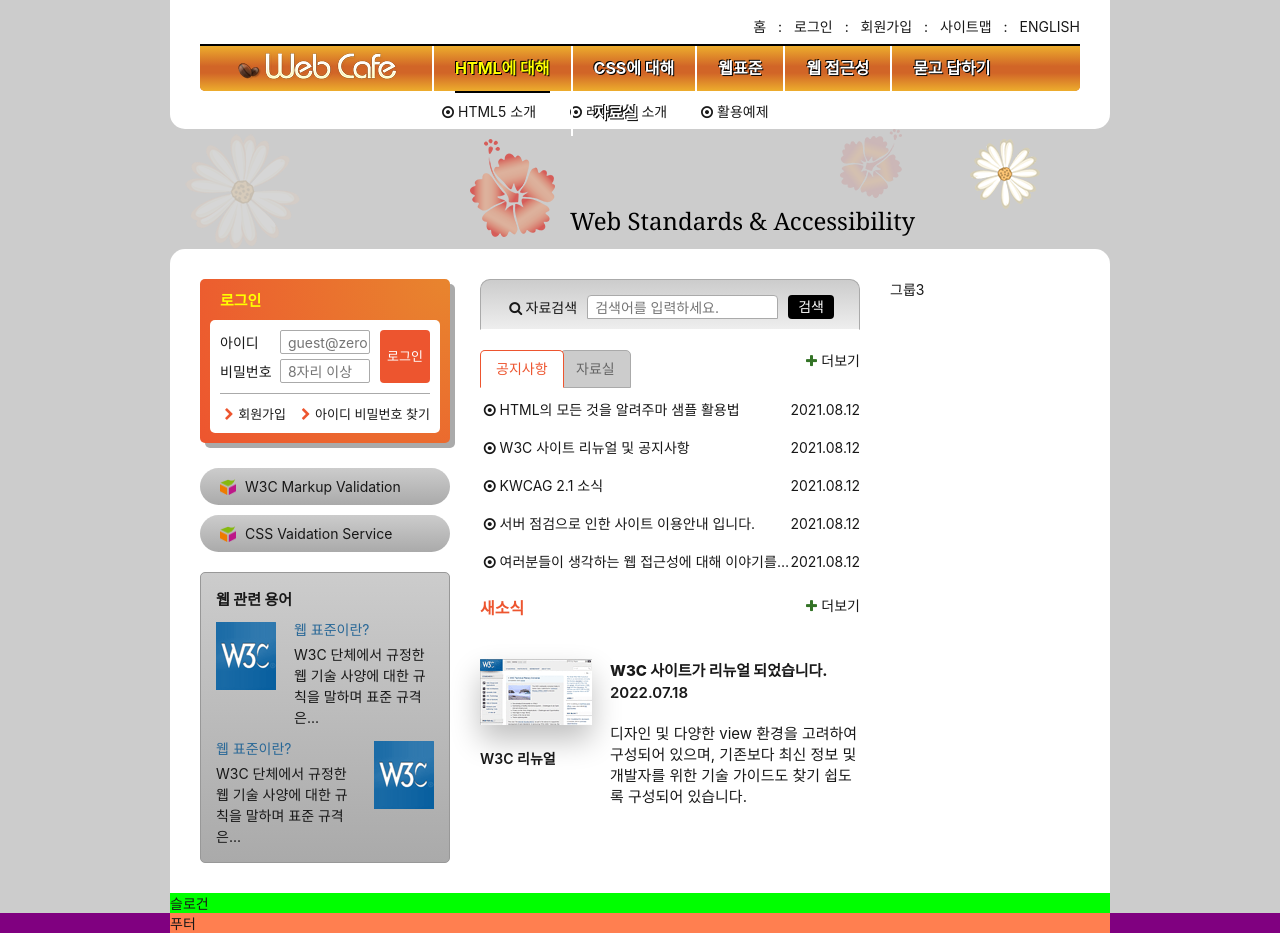
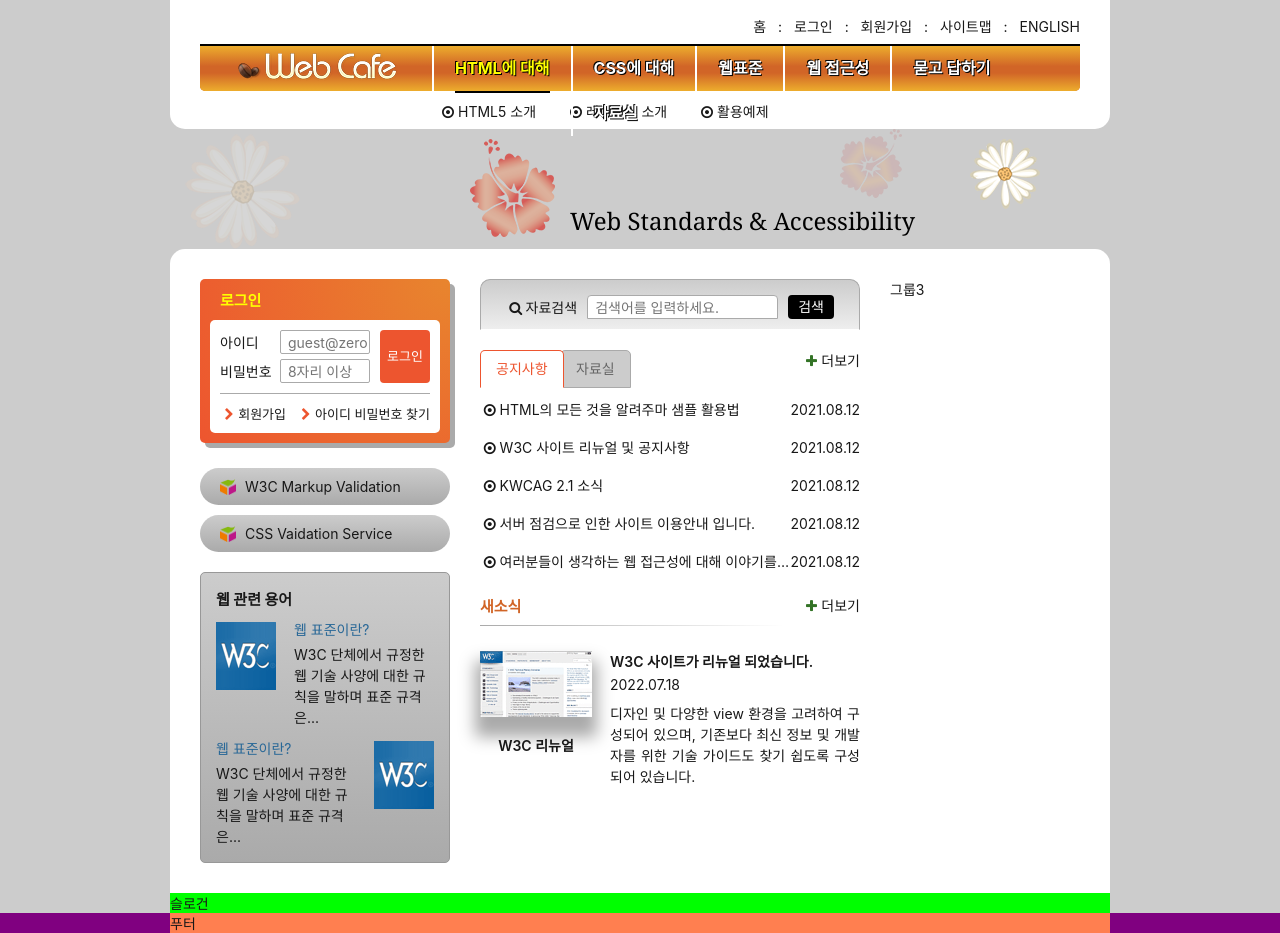
Before and after one commit to nalsae/HTML-CSS_Study, a website: page HTML5/index.html in a window 1280 px wide. Drawn offline with Linux system fonts and the light colour scheme; a web font is replaced by a local one.

Commit message:
새소식 마크업 및 디자인 완성

```diff
--- a/HTML5/css/index.css
+++ b/HTML5/css/index.css
@@ -526,7 +526,8 @@ body{
   padding: 8px;
 }
 
-.board-more::before{
+/* 공지사항, 자료실, 새소식, 인기 사이트 더보기 링크 웹폰트 글자 색상 일괄 적용 */
+.more::before {
   color: hsla(110, 50%, 30%, 1);
 }
 
@@ -566,68 +567,65 @@ body{
   margin-top: 20px;
 }
 
+.news::before{
+  content: "";
+  position: absolute;
+  top: 30px;
+  left: 0;
+  width: 80%;
+  height: 1px;
+  background: #aaa linear-gradient(to right, #aaa, #fff);
+}
+
 .news-title{
-  margin-bottom: 20px;
-  font-size: 1.6rem;
-  font-weight: 800;
-  color: #ed552f;
+  color: #d16527;
+  font-weight: 700;
+  font-size: 1.5rem;
 }
 
 .news-link{
-  display: inline-block;
-  margin-top: 20px;
-}
-
-.news-link::before{
-  content: "";
-  height: 1px;
-  background-color: #181818;
+  display: block;
 }
 
 .news-item{
-  display: flex;
-  flex-direction: column;
+  margin-top: 35px;
+  padding-left: 130px;
+  position: relative;
+  min-height: 115px;
+}
+
+.news-item-thumbnail{
+  position: absolute;
+  top: 0;
+  left: 0;
+  text-align: center;
+}
+
+.news-item-title{
+  font-weight: 600;
+  margin-bottom: 5px;
+}
+
+.news-item-brief{
+  line-height: 1.5;
+  margin-top: 10px;
+  text-align: justify;
+}
+
+.news-item-thumbnail img{
+  box-shadow: 0 15px 15px 5px #aaa;
+}
+
+.news-item-thumbnail figcaption{
+  margin-top: 15px;
+  font-weight: 600;
 }
 
 .news-more{
   position: absolute;
-  top: 0;
-  right: 0;
-}
-
-.news-item-thumbnail{
-  position: absolute;
-}
-
-.news-item-thumbnail img{
-  box-shadow: 0px 15px 30px #c0c0c0;
-}
-
-.news-item-thumbnail figcaption{
-  margin-top: 20px;
-  font-weight: 600;
-}
-
-.news-item-title, .news-item-date, .news-item-brief{
-  margin-left: 130px;
-  font-size: 1.5rem;
-}
-
-.news-item-title{
-  font-weight: 800;
-  margin-bottom: 3px;
-}
-
-.news-item-date{
-  font-weight: 600;
-}
-
-.news-item-brief{
-  margin-top: 20px;
-}
-
-.news-more::before{
-  color:hsla(110, 50%, 30%, 1);
+  padding: 8px;
+  top: -8px;
+  right: -8px;
 }
 
 /* 슬로건 */
```
